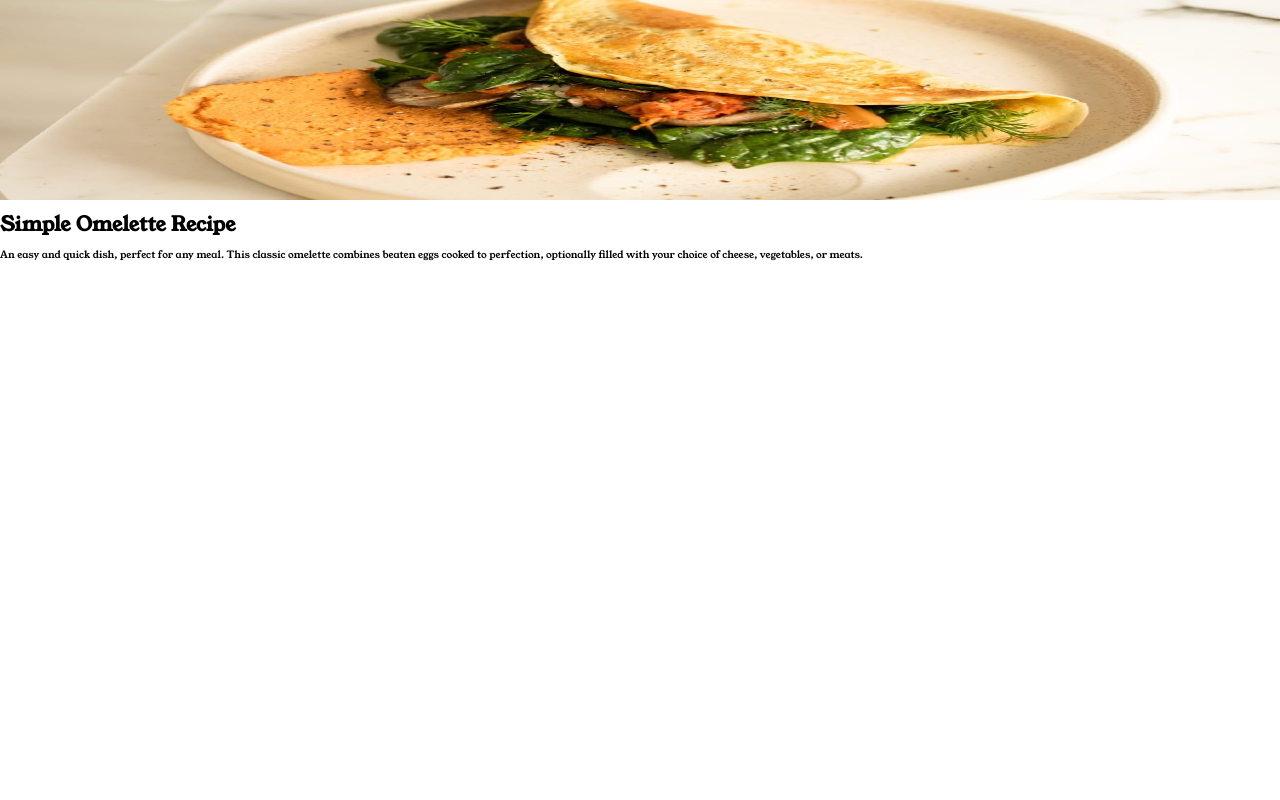
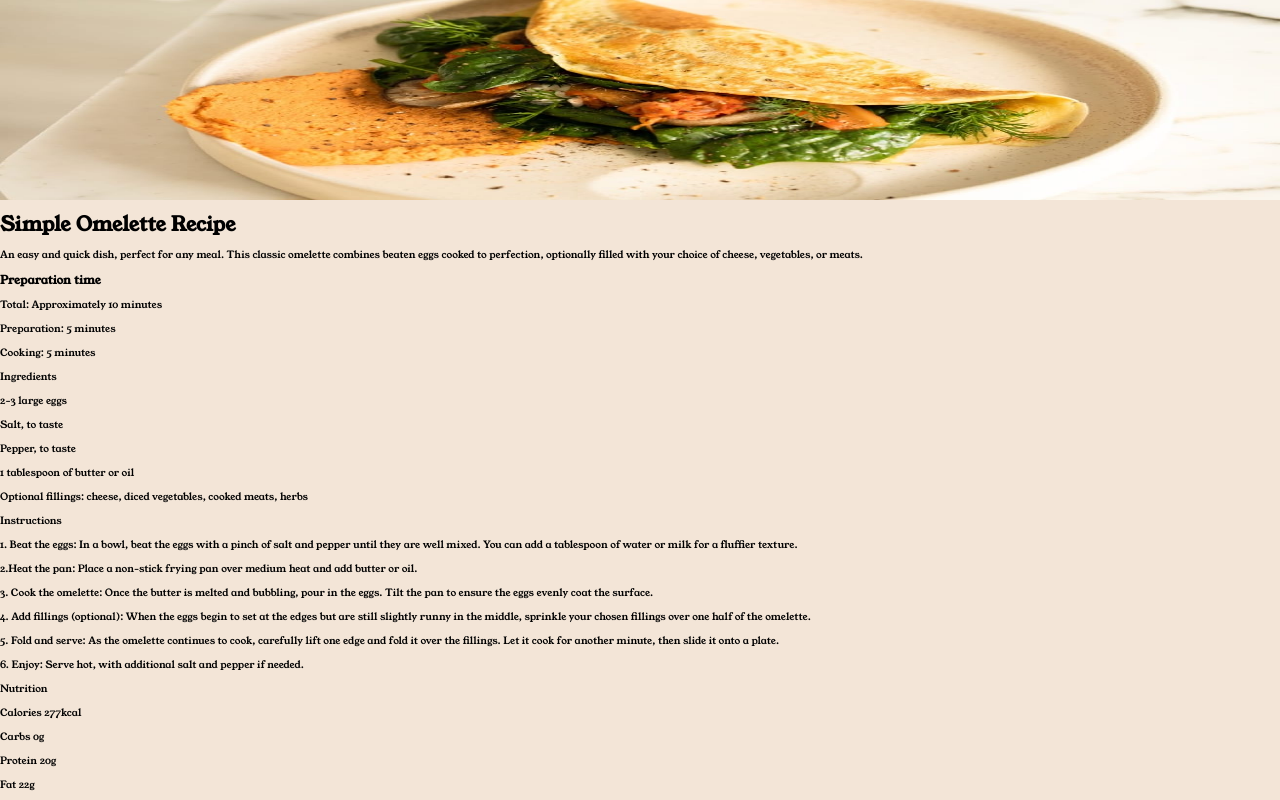
Before and after one commit to GZ4444/RecipePage, a plain HTML site: page index.html in a window 1280 px wide. Drawn offline with Linux system fonts and the light colour scheme.

Commit message:
OnlyTexts

```diff
--- a/index.html
+++ b/index.html
@@ -11,7 +11,30 @@
        <img src="./img/image-omelette.jpeg">
        <h1>Simple Omelette Recipe</h1>
        <p>An easy and quick dish, perfect for any meal. This classic omelette combines beaten eggs cooked to perfection, optionally filled with your choice of cheese, vegetables, or meats.</p>
+       <h3>Preparation time</h3>
+       <p>Total: Approximately 10 minutes</p>
+       <p>Preparation: 5 minutes</p>
+       <p>Cooking: 5 minutes</p>
+       <p>Ingredients</p>
+       <p>2-3 large eggs</p>
+       <p>Salt, to taste</p>
+       <p>Pepper, to taste</p>
+       <p>1 tablespoon of butter or oil</p>
+       <p>Optional fillings: cheese, diced vegetables, cooked meats, herbs</p>
 
+       <p>Instructions</p>
+       <p>1. Beat the eggs: In a bowl, beat the eggs with a pinch of salt and pepper until they are well mixed. You can add a tablespoon of water or milk for a fluffier texture.</p>
+       <p>2.Heat the pan: Place a non-stick frying pan over medium heat and add butter or oil.</p>
+       <p>3. Cook the omelette: Once the butter is melted and bubbling, pour in the eggs. Tilt the pan to ensure the eggs evenly coat the surface.</p>
+       <p>4. Add fillings (optional): When the eggs begin to set at the edges but are still slightly runny in the middle, sprinkle your chosen fillings over one half of the omelette.</p>
+       <p>5. Fold and serve: As the omelette continues to cook, carefully lift one edge and fold it over the fillings. Let it cook for another minute, then slide it onto a plate.</p>
+       <p>6. Enjoy: Serve hot, with additional salt and pepper if needed.</p>
+
+       <p>Nutrition</p>
+       <p>Calories 277kcal</p>
+       <p>Carbs 0g </p>
+       <p>Protein 20g</p>
+       <p>Fat 22g</p>
     </main>
 </body>
 </html>
--- a/style.css
+++ b/style.css
@@ -9,6 +9,7 @@
 
 body{
     font-size: 10px;
+    background-color: #F3E5D7;
 }
 
 main{
```
